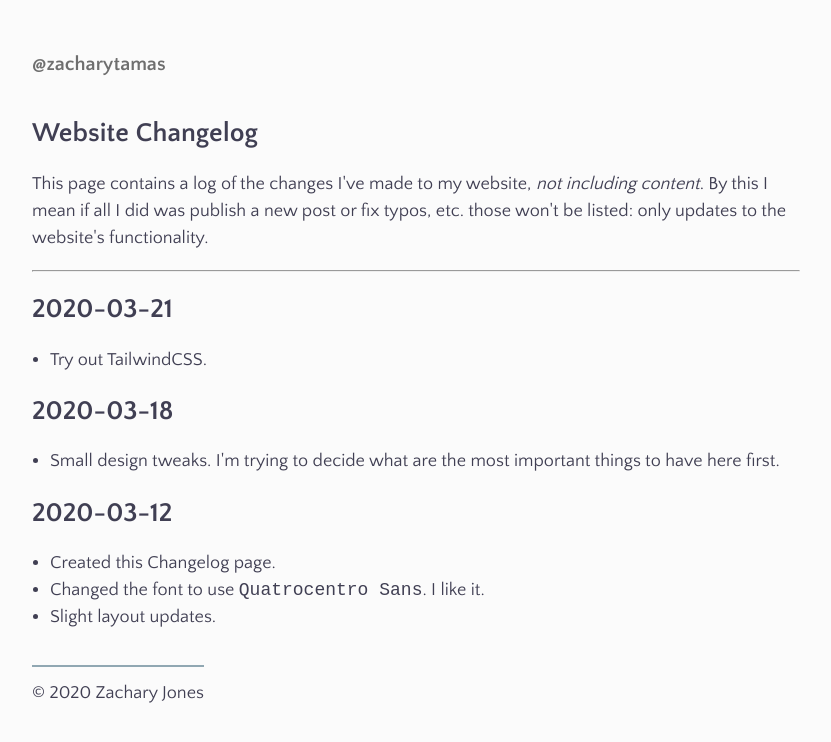
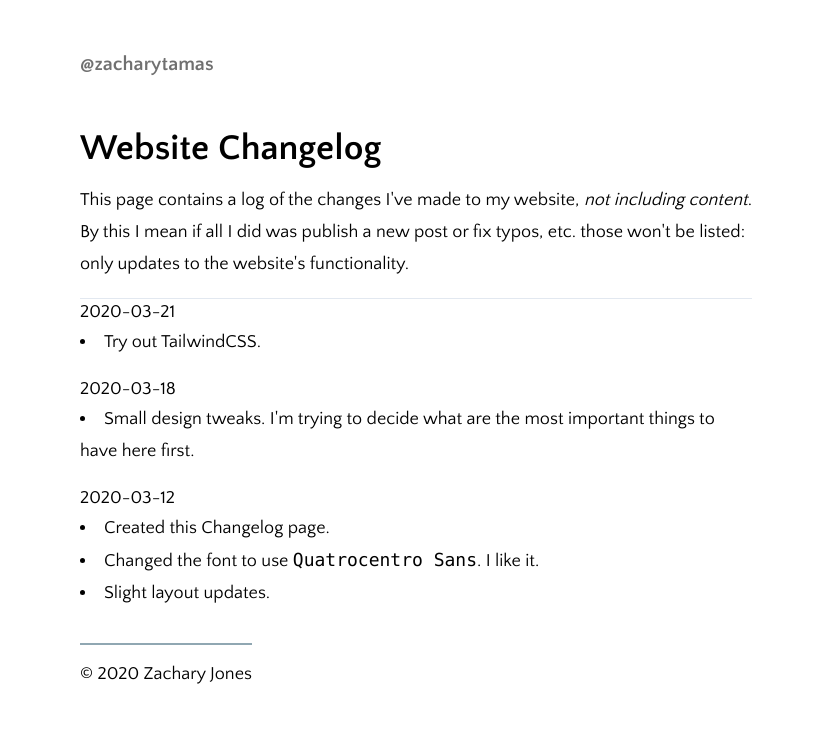
Before and after one commit to zacharytamas/hub, a Next.js app: page /changelog in a window 1280 px wide. Shown: the top 742 px of the page, without its empty margins (224-1055 px from the left). Built offline with nearby package versions, Linux system fonts and the light colour scheme.

Commit message:
💄 First experiments with Tailwind

```diff
--- a/package.json
+++ b/package.json
@@ -15,9 +15,11 @@
     "emotion": "^10.0.27",
     "next": "9.3.1",
     "react": "16.13.1",
+    "sass": "^1.26.3",
     "react-dom": "16.13.1"
   },
   "devDependencies": {
+    "@fullhuman/postcss-purgecss": "^2.1.0",
     "@types/node": "^13.9.2",
     "@types/react": "^16.9.25",
     "postcss-preset-env": "^6.7.0",
--- /dev/null
+++ b/postcss.config.js
@@ -0,0 +1,15 @@
+module.exports = {
+  plugins: [
+    'tailwindcss',
+    process.env.NODE_ENV === 'production'
+      ? [
+          '@fullhuman/postcss-purgecss',
+          {
+            content: ['./src/pages/**/*.{ts,tsx}', './src/components/**/*.{ts,tsx}'],
+            defaultExtractor: content => content.match(/[\w-/:]+(?<!:)/g) || []
+          }
+        ]
+      : undefined,
+    'postcss-preset-env'
+  ]
+};
--- a/src/components/layouts/BaseLayout.tsx
+++ b/src/components/layouts/BaseLayout.tsx
@@ -2,24 +2,15 @@ import React from 'react';
 
 import Head from 'next/head';
 
-import { css, Global } from '@emotion/core';
-import styled from '@emotion/styled';
-
-import { mq } from '../../style/theme';
 import SiteFooter from '../SiteFooter';
 import SiteHeader from '../SiteHeader';
-
-const SiteWidth = styled.section`
-  max-width: 48rem;
-  margin: 0 auto;
-`;
 
 interface BaseLayoutProps {
   pageTitle?: string;
 }
 
 const BaseLayout: React.FC<BaseLayoutProps> = ({children, pageTitle}) => (
-  <div>
+  <div className="p-8">
     <Head>
       <title>zacharytamas{pageTitle && ` | ${pageTitle}`}</title>
       <link rel="icon" href="/favicon.ico" />
@@ -29,56 +20,11 @@ const BaseLayout: React.FC<BaseLayoutProps> = ({children, pageTitle}) => (
       ></link>
     </Head>
 
-    <Global
-      styles={css`
-        html,
-        body {
-          font-size: 16px;
-        }
-
-        body {
-          font-family: 'Quattrocento Sans', sans-serif;
-          background-color: #fbfbfb;
-          color: #403f53;
-          padding: var(--site-edge-margin-v) var(--site-edge-margin-h);
-          margin: 0;
-          font-size: 1.125rem;
-        }
-
-        p {
-          line-height: 1.5em;
-        }
-
-        ul {
-          padding-left: 1em;
-        }
-
-        ul li {
-          line-height: 1.5em;
-        }
-
-        a {
-          color: var(--color-accent);
-        }
-
-        :root {
-          --site-edge-margin-v: 1rem;
-          --site-edge-margin-h: 2rem;
-          --color-accent: #285ba9;
-
-          ${mq.md} {
-            --site-edge-margin-v: 2rem;
-            --site-edge-margin-h: 5rem;
-          }
-        }
-      `}
-    />
-
-    <SiteWidth>
+    <section className="container mx-auto sm:max-w-xl lg:max-w-2xl">
       <SiteHeader></SiteHeader>
       {children}
       <SiteFooter />
-    </SiteWidth>
+    </section>
   </div>
 );
 
--- /dev/null
+++ b/src/pages/_app.tsx
@@ -0,0 +1,7 @@
+import '../style/index.scss';
+
+function MyApp({Component, pageProps}) {
+  return <Component {...pageProps} />;
+}
+
+export default MyApp;
--- /dev/null
+++ b/src/style/index.scss
@@ -0,0 +1,45 @@
+$textMarginBottom: 1.125rem;
+
+/*! purgecss start ignore */
+@tailwind base;
+
+body {
+  font-family: 'Quattrocento Sans', sans-serif;
+  @apply text-lg;
+}
+
+h1 {
+  @apply font-bold;
+  @apply text-4xl;
+  @apply leading-loose;
+}
+
+p {
+  @apply leading-8;
+  margin-bottom: $textMarginBottom;
+}
+
+ul {
+  @apply list-disc;
+  @apply list-inside;
+  margin-bottom: $textMarginBottom;
+
+  li {
+    @apply leading-8;
+  }
+}
+
+a {
+  @apply text-blue-600;
+  @apply underline;
+
+  &:hover {
+    @apply text-blue-700;
+    @apply no-underline;
+    @apply font-bold;
+  }
+}
+
+@tailwind components;
+/*! purgecss end ignore */
+@tailwind utilities;
```
Also changed, not shown: 1 other file (tests, documents, lock files or other folders).
